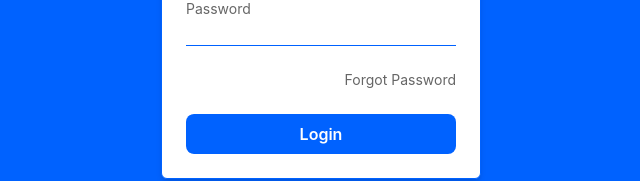
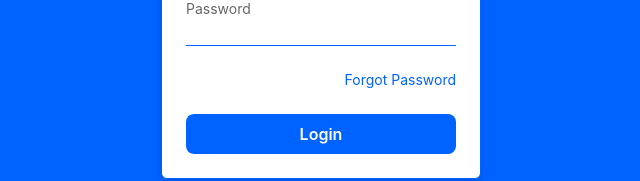
Before and after one commit to SadiqNaizam/mlo-a774-14b3, a React (Vite) app: page / in a window 1280 px wide. Shown: the part 369-550 px from the top of the page, without its empty margins (319-959 px from the left). Built offline with nearby package versions, Linux system fonts and the light colour scheme.

Commit message:
Updated code files: Links.tsx

```diff
--- a/src/components/UserLogin/Links.tsx
+++ b/src/components/UserLogin/Links.tsx
@@ -6,7 +6,7 @@ export const ForgotPasswordLink: React.FC<{ className?: string }> = ({ className
     <a
       href="#"
       className={cn(
-        'text-sm text-muted-foreground hover:text-primary transition-colors',
+        'text-sm text-primary hover:underline transition-colors',
         className
       )}
     >
```
